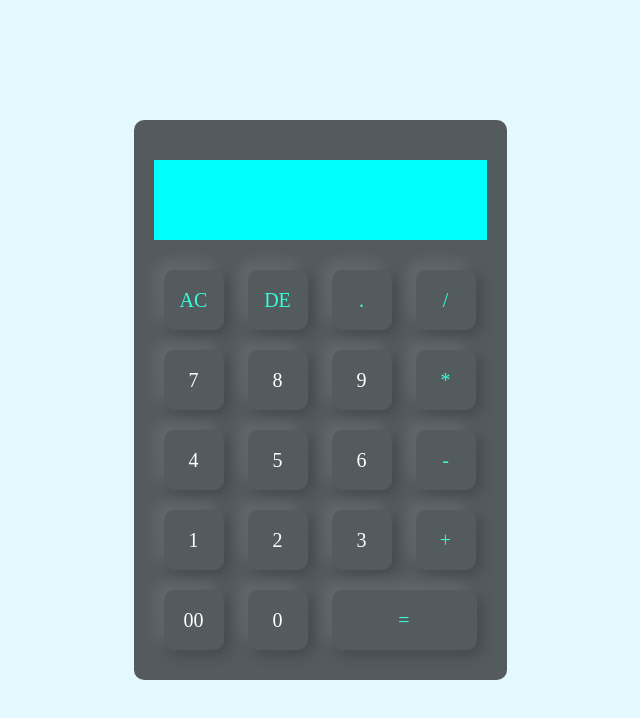
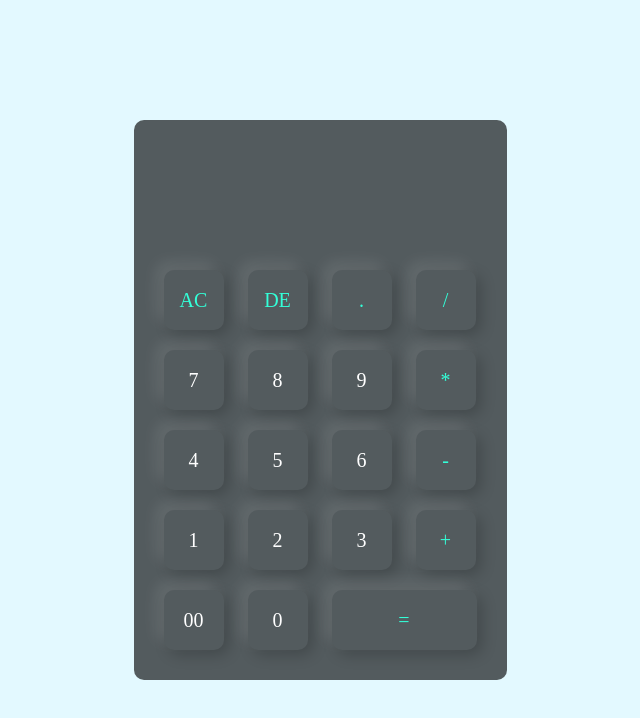
Before and after one commit to edwin-nyambane/CAL, a plain HTML site: page index.html in a window 1280 px wide. Shown: the whole page, without its empty margins (320-960 px from the left). Drawn offline with Linux system fonts and the light colour scheme.

Commit message:
Changed background color

```diff
--- a/calcu.css
+++ b/calcu.css
@@ -36,7 +36,7 @@ form .display{
     display: flex;
     justify-content: flex-end;
     margin: 20px 0;
-    background-color: aqua;
+    background-color: rgba(22, 22, 22, 0);
 
 }
 form .display input{
```
Also changed, not shown: index.html (+1 -0 lines).
